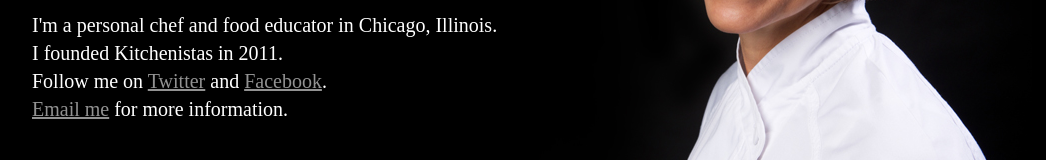
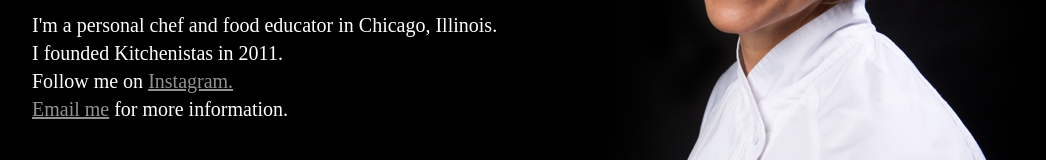
Before and after one commit to rsefer/kristinkoury.com, a plain HTML site: page index.html in a window 1280 px wide. Shown: the part 418-578 px from the top of the page, without its empty margins (108-1154 px from the left). Drawn offline with Linux system fonts and the light colour scheme.

Commit message:
Changed social

```diff
--- a/index.html
+++ b/index.html
@@ -148,7 +148,7 @@
 	<article>
 		<p>I'm a personal chef and food educator in Chicago, Illinois.</p>
 		<p>I founded Kitchenistas in 2011.</p>
-		<p>Follow me on <a href="http://twitter.com/kitchenistas" title="Twitter">Twitter</a> and <a href="https://facebook.com/kitchenistascooking" title="Facebook">Facebook</a>.</p>
+		<p>Follow me on <a href="https://www.instagram.com/kristinkoury/" target="_blank" title="Instagram">Instagram.</p>
 		<p><a href="mailto:kristinkoury@gmail.com" target="_blank">Email me</a> for more information.</p>
 	</article>
 	<img id="headshot" src="../images/kristin_koury.jpg" alt="">
```
